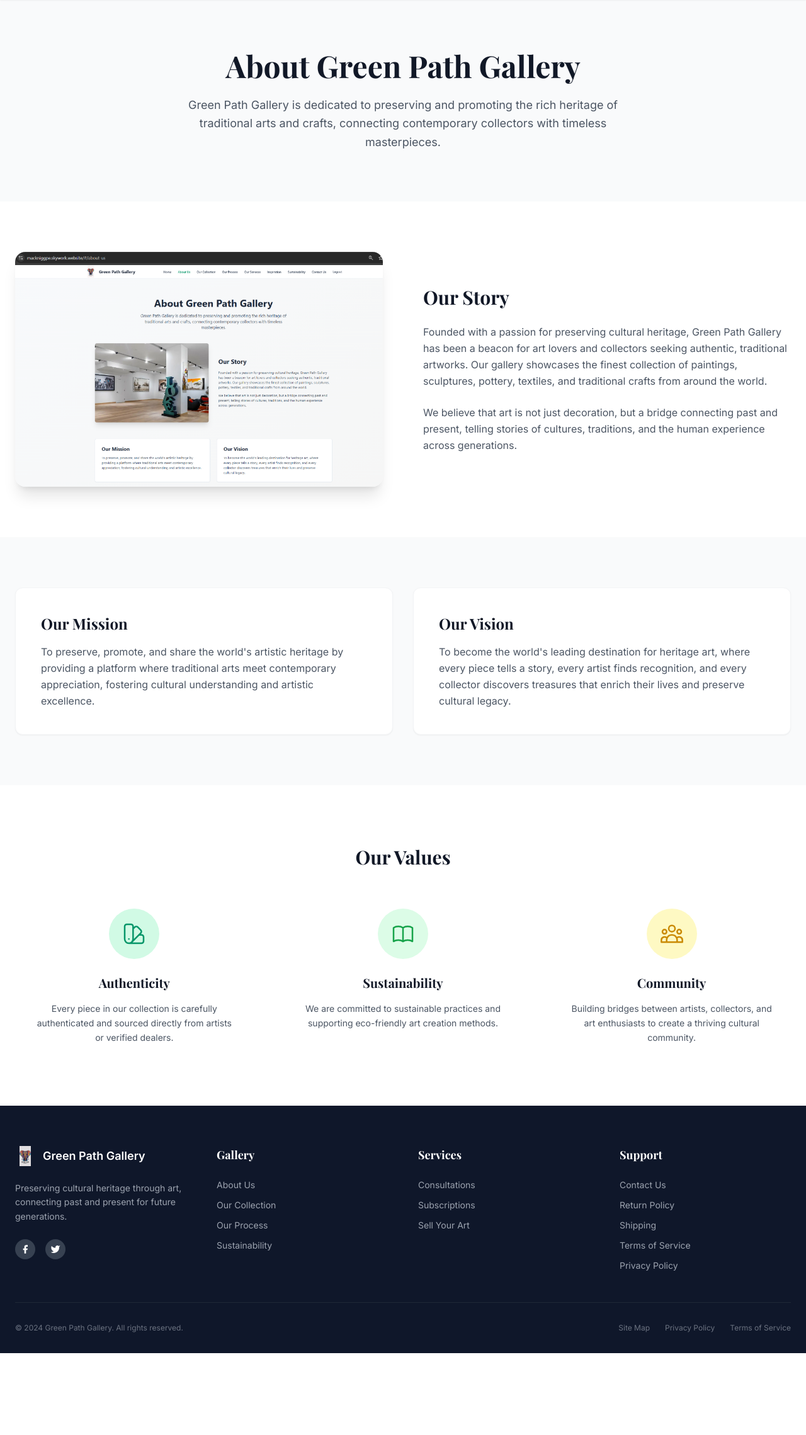
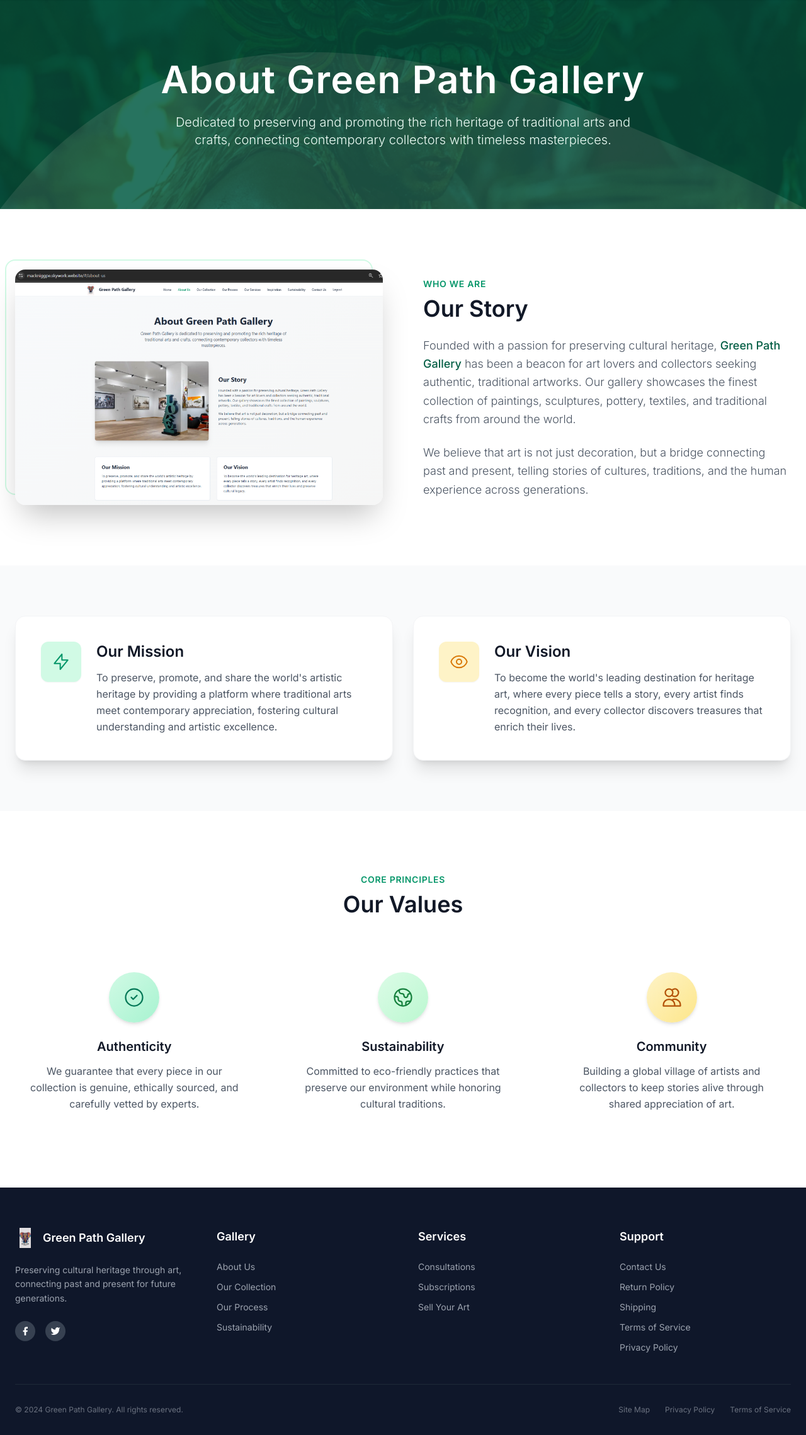
Before and after one commit to rozyrosh/greenpath, a PHP site: page /about.php in a window 1280 px wide. Shown: the part 72-2351 px from the top of the page at 63% size. Before the commit the page ends 2221 px from the top, so only its background shows below. Run offline with PHP 8.4, Linux system fonts and the light colour scheme; some libraries are stand-ins or nearby versions.

Commit message:
our process/about us
pages re design

```diff
--- a/about.php
+++ b/about.php
@@ -1,136 +1,174 @@
 <?php include 'includes/header.php'; ?>
 
-<!-- Header Section -->
-<section class="py-20 bg-gray-50 text-center">
-    <div class="container mx-auto px-6">
-        <h1 class="text-4xl md:text-5xl font-bold text-gray-900 mb-6 drop-shadow-sm font-serif">About Green Path Gallery
+<!-- Hero Section with Background Pattern -->
+<section class="relative py-24 bg-emerald-900 text-center overflow-hidden">
+    <!-- Decorative Background Elements -->
+    <div class="absolute inset-0 opacity-10">
+        <svg class="w-full h-full" viewBox="0 0 100 100" preserveAspectRatio="none">
+            <path d="M0 100 C 20 0 50 0 100 100 Z" fill="white" />
+        </svg>
+    </div>
+    <div class="absolute inset-0 bg-[url('assets/images/hero_bg.png')] bg-cover bg-center opacity-20 mix-blend-overlay">
+    </div>
+
+    <div class="relative z-10 container mx-auto px-6">
+        <h1 class="text-4xl md:text-6xl font-bold text-white mb-6 font-serif tracking-wide">About Green Path Gallery
         </h1>
-        <p class="text-lg text-gray-600 max-w-3xl mx-auto leading-relaxed">
-            Green Path Gallery is dedicated to preserving and promoting the rich heritage of traditional arts and
-            crafts, connecting contemporary collectors with timeless masterpieces.
+        <p class="text-lg md:text-xl text-emerald-50 max-w-3xl mx-auto leading-relaxed font-light">
+            Dedicated to preserving and promoting the rich heritage of traditional arts and crafts, connecting
+            contemporary collectors with timeless masterpieces.
         </p>
     </div>
 </section>
 
 <!-- Our Story Section -->
-<section class="py-20 bg-white">
+<section class="py-24 bg-white relative">
     <div class="container mx-auto px-6">
         <div class="flex flex-col md:flex-row items-center gap-16">
-            <div class="w-full md:w-1/2">
-                <div class="rounded-2xl overflow-hidden shadow-xl">
+            <div class="w-full md:w-1/2 relative">
+                <!-- Decorative Frame Effect -->
+                <div class="absolute -top-4 -left-4 w-full h-full border-2 border-emerald-100 rounded-2xl z-0"></div>
+                <div class="relative rounded-2xl overflow-hidden shadow-2xl z-10 group">
                     <img src="assets/images/gallery_interior.png" alt="Green Path Gallery Interior"
-                        class="w-full h-auto object-cover hover:scale-105 transition duration-700">
+                        class="w-full h-auto object-cover transform transition duration-700 group-hover:scale-105">
+                    <div
+                        class="absolute inset-0 bg-gradient-to-t from-black/50 to-transparent opacity-0 group-hover:opacity-100 transition-opacity duration-300">
+                    </div>
                 </div>
             </div>
 
             <div class="w-full md:w-1/2">
-                <h2 class="text-3xl font-bold text-gray-900 mb-6 font-serif">Our Story</h2>
-                <div class="space-y-6 text-gray-600 leading-relaxed text-base">
+                <span class="text-emerald-600 font-semibold tracking-wider uppercase text-sm">Who We Are</span>
+                <h2 class="text-4xl font-bold text-gray-900 mt-2 mb-6 font-serif">Our Story</h2>
+                <div class="space-y-6 text-gray-600 leading-relaxed text-lg font-light">
                     <p>
-                        Founded with a passion for preserving cultural heritage, Green Path Gallery has been a beacon
-                        for art lovers and collectors seeking authentic, traditional artworks. Our gallery showcases the
-                        finest collection of paintings, sculptures, pottery, textiles, and traditional crafts from
-                        around the world.
+                        Founded with a passion for preserving cultural heritage, <strong
+                            class="text-emerald-800 font-medium">Green Path Gallery</strong> has been a beacon for art
+                        lovers and collectors seeking authentic, traditional artworks. Our gallery showcases the finest
+                        collection of paintings, sculptures, pottery, textiles, and traditional crafts from around the
+                        world.
                     </p>
                     <p>
                         We believe that art is not just decoration, but a bridge connecting past and present, telling
                         stories of cultures, traditions, and the human experience across generations.
                     </p>
                 </div>
+                <!-- Signature or decorative element could go here -->
             </div>
         </div>
     </div>
 </section>
 
-<!-- Mission & Vision Section -->
-<section class="py-20 bg-gray-50">
+<!-- Mission & Vision Cards -->
+<section class="py-20 bg-gray-50 relative">
     <div class="container mx-auto px-6">
-        <div class="grid grid-cols-1 md:grid-cols-2 gap-8">
+        <div class="grid grid-cols-1 md:grid-cols-2 gap-8 -mt-10 md:-mt-0">
             <!-- Mission Card -->
             <div
-                class="bg-white p-10 rounded-xl shadow-sm border border-gray-100 hover:shadow-md transition duration-300">
-                <h3 class="text-2xl font-bold text-gray-900 mb-4 font-serif">Our Mission</h3>
-                <p class="text-gray-600 leading-relaxed">
-                    To preserve, promote, and share the world's artistic heritage by providing a platform where
-                    traditional arts meet contemporary appreciation, fostering cultural understanding and artistic
-                    excellence.
-                </p>
+                class="group bg-white p-10 rounded-2xl shadow-xl border border-gray-100 transition-all duration-300 hover:-translate-y-2 hover:shadow-2xl hover:border-emerald-200">
+                <div class="flex items-start gap-6">
+                    <div
+                        class="w-16 h-16 shrink-0 bg-emerald-100 text-emerald-600 rounded-xl flex items-center justify-center shadow-sm">
+                        <svg class="w-8 h-8" fill="none" stroke="currentColor" viewBox="0 0 24 24">
+                            <path stroke-linecap="round" stroke-linejoin="round" stroke-width="1.5"
+                                d="M13 10V3L4 14h7v7l9-11h-7z"></path>
+                        </svg>
+                    </div>
+                    <div>
+                        <h3 class="text-2xl font-bold text-gray-900 mb-3 font-serif">Our Mission</h3>
+                        <p class="text-gray-600 leading-relaxed">
+                            To preserve, promote, and share the world's artistic heritage by providing a platform where
+                            traditional arts meet contemporary appreciation, fostering cultural understanding and
+                            artistic excellence.
+                        </p>
+                    </div>
+                </div>
             </div>
 
             <!-- Vision Card -->
             <div
-                class="bg-white p-10 rounded-xl shadow-sm border border-gray-100 hover:shadow-md transition duration-300">
-                <h3 class="text-2xl font-bold text-gray-900 mb-4 font-serif">Our Vision</h3>
-                <p class="text-gray-600 leading-relaxed">
-                    To become the world's leading destination for heritage art, where every piece tells a story, every
-                    artist finds recognition, and every collector discovers treasures that enrich their lives and
-                    preserve cultural legacy.
-                </p>
+                class="group bg-white p-10 rounded-2xl shadow-xl border border-gray-100 transition-all duration-300 hover:-translate-y-2 hover:shadow-2xl hover:border-emerald-200">
+                <div class="flex items-start gap-6">
+                    <div
+                        class="w-16 h-16 shrink-0 bg-amber-100 text-amber-600 rounded-xl flex items-center justify-center shadow-sm">
+                        <svg class="w-8 h-8" fill="none" stroke="currentColor" viewBox="0 0 24 24">
+                            <path stroke-linecap="round" stroke-linejoin="round" stroke-width="1.5"
+                                d="M15 12a3 3 0 11-6 0 3 3 0 016 0z"></path>
+                            <path stroke-linecap="round" stroke-linejoin="round" stroke-width="1.5"
+                                d="M2.458 12C3.732 7.943 7.523 5 12 5c4.478 0 8.268 2.943 9.542 7-1.274 4.057-5.064 7-9.542 7-4.477 0-8.268-2.943-9.542-7z">
+                            </path>
+                        </svg>
+                    </div>
+                    <div>
+                        <h3 class="text-2xl font-bold text-gray-900 mb-3 font-serif">Our Vision</h3>
+                        <p class="text-gray-600 leading-relaxed">
+                            To become the world's leading destination for heritage art, where every piece tells a story,
+                            every artist finds recognition, and every collector discovers treasures that enrich their
+                            lives.
+                        </p>
+                    </div>
+                </div>
             </div>
         </div>
     </div>
 </section>
 
-<!-- Our Values Section -->
+<!-- Values Section -->
 <section class="py-24 bg-white">
     <div class="container mx-auto px-6">
         <div class="text-center mb-16">
-            <h2 class="text-3xl font-bold text-gray-900 font-serif">Our Values</h2>
+            <span class="text-emerald-600 font-semibold tracking-wider uppercase text-sm">Core Principles</span>
+            <h2 class="text-4xl font-bold text-gray-900 mt-2 font-serif">Our Values</h2>
         </div>
 
         <div class="grid grid-cols-1 md:grid-cols-3 gap-12 text-center">
             <!-- Value 1: Authenticity -->
-            <div class="flex flex-col items-center group">
+            <div class="group p-6 rounded-2xl transition hover:bg-emerald-50">
                 <div
-                    class="w-20 h-20 bg-emerald-100 text-emerald-600 rounded-full flex items-center justify-center mb-6 transition duration-300 group-hover:bg-emerald-600 group-hover:text-white">
-                    <!-- Icon: Palette/Art -->
-                    <svg class="w-10 h-10" fill="none" stroke="currentColor" viewBox="0 0 24 24">
+                    class="w-20 h-20 mx-auto bg-gradient-to-br from-emerald-100 to-emerald-200 text-emerald-700 rounded-full flex items-center justify-center mb-6 shadow-md transition-transform duration-300 group-hover:scale-110">
+                    <svg class="w-9 h-9" fill="none" stroke="currentColor" viewBox="0 0 24 24">
                         <path stroke-linecap="round" stroke-linejoin="round" stroke-width="1.5"
-                            d="M7 21a4 4 0 01-4-4V5a2 2 0 012-2h4a2 2 0 012 2v12a4 4 0 01-4 4zm0 0h12a2 2 0 002-2v-4a2 2 0 00-2-2h-2.343M11 7.343l1.657-1.657a2 2 0 012.828 0l2.829 2.829a2 2 0 010 2.828l-8.486 8.485M7 17h.01">
-                        </path>
+                            d="M9 12l2 2 4-4m6 2a9 9 0 11-18 0 9 9 0 0118 0z"></path>
                     </svg>
                 </div>
-                <h3 class="text-xl font-bold text-gray-900 mb-4">Authenticity</h3>
-                <p class="text-gray-600 text-sm leading-relaxed max-w-xs">
-                    Every piece in our collection is carefully authenticated and sourced directly from artists or
-                    verified dealers.
+                <h3 class="text-xl font-bold text-gray-900 mb-3">Authenticity</h3>
+                <p class="text-gray-600 leading-relaxed">
+                    We guarantee that every piece in our collection is genuine, ethically sourced, and carefully vetted
+                    by experts.
                 </p>
             </div>
 
             <!-- Value 2: Sustainability -->
-            <div class="flex flex-col items-center group">
+            <div class="group p-6 rounded-2xl transition hover:bg-green-50">
                 <div
-                    class="w-20 h-20 bg-green-100 text-green-600 rounded-full flex items-center justify-center mb-6 transition duration-300 group-hover:bg-green-600 group-hover:text-white">
-                    <!-- Icon: Sprout/Leaf -->
-                    <svg class="w-10 h-10" fill="none" stroke="currentColor" viewBox="0 0 24 24">
+                    class="w-20 h-20 mx-auto bg-gradient-to-br from-green-100 to-green-200 text-green-700 rounded-full flex items-center justify-center mb-6 shadow-md transition-transform duration-300 group-hover:scale-110">
+                    <svg class="w-9 h-9" fill="none" stroke="currentColor" viewBox="0 0 24 24">
                         <path stroke-linecap="round" stroke-linejoin="round" stroke-width="1.5"
-                            d="M12 6.253v13m0-13C10.832 5.477 9.246 5 7.5 5S4.168 5.477 3 6.253v13C4.168 18.477 5.754 18 7.5 18s3.332.477 4.5 1.253m0-13C13.168 5.477 14.754 5 16.5 5c1.747 0 3.332.477 4.5 1.253v13C19.832 18.477 18.247 18 16.5 18c-1.746 0-3.332.477-4.5 1.253">
+                            d="M3.055 11H5a2 2 0 012 2v1a2 2 0 002 2 2 2 0 012 2v2.945M8 3.935V5.5A2.5 2.5 0 0010.5 8h.5a2 2 0 012 2 2 2 0 104 0 2 2 0 012-2h1.064M15 20.488V18a2 2 0 012-2h3.064M21 12a9 9 0 11-18 0 9 9 0 0118 0z">
                         </path>
                     </svg>
-                    <!-- Alternative Seedling Icon -->
-                    <!-- <svg class="w-10 h-10" fill="none" stroke="currentColor" viewBox="0 0 24 24"><path stroke-linecap="round" stroke-linejoin="round" stroke-width="1.5" d="M4 16l4.586-4.586a2 2 0 012.828 0L16 16m-2-2l1.586-1.586a2 2 0 012.828 0L20 14m-6-6h.01M6 20h12a2 2 0 002-2V6a2 2 0 00-2-2H6a2 2 0 00-2 2v12a2 2 0 002 2z"></path></svg> Using generic nature icon above, swapping to specific sprout if preferred. Let's use a leaf/sprout icon manually constructed for 'Sustainability' -->
                 </div>
-                <h3 class="text-xl font-bold text-gray-900 mb-4">Sustainability</h3>
-                <p class="text-gray-600 text-sm leading-relaxed max-w-xs">
-                    We are committed to sustainable practices and supporting eco-friendly art creation methods.
+                <h3 class="text-xl font-bold text-gray-900 mb-3">Sustainability</h3>
+                <p class="text-gray-600 leading-relaxed">
+                    Committed to eco-friendly practices that preserve our environment while honoring cultural
+                    traditions.
                 </p>
             </div>
 
             <!-- Value 3: Community -->
-            <div class="flex flex-col items-center group">
+            <div class="group p-6 rounded-2xl transition hover:bg-amber-50">
                 <div
-                    class="w-20 h-20 bg-yellow-100 text-yellow-600 rounded-full flex items-center justify-center mb-6 transition duration-300 group-hover:bg-yellow-600 group-hover:text-white">
-                    <!-- Icon: Community/Hands -->
-                    <svg class="w-10 h-10" fill="none" stroke="currentColor" viewBox="0 0 24 24">
+                    class="w-20 h-20 mx-auto bg-gradient-to-br from-amber-100 to-amber-200 text-amber-700 rounded-full flex items-center justify-center mb-6 shadow-md transition-transform duration-300 group-hover:scale-110">
+                    <svg class="w-9 h-9" fill="none" stroke="currentColor" viewBox="0 0 24 24">
                         <path stroke-linecap="round" stroke-linejoin="round" stroke-width="1.5"
-                            d="M17 20h5v-2a3 3 0 00-5.356-1.857M17 20H7m10 0v-2c0-.656-.126-1.283-.356-1.857M7 20H2v-2a3 3 0 015.356-1.857M7 20v-2c0-.656.126-1.283.356-1.857m0 0a5.002 5.002 0 019.288 0M15 7a3 3 0 11-6 0 3 3 0 016 0zm6 3a2 2 0 11-4 0 2 2 0 014 0zM7 10a2 2 0 11-4 0 2 2 0 014 0z">
+                            d="M12 4.354a4 4 0 110 5.292M15 21H3v-1a6 6 0 0112 0v1zm0 0h6v-1a6 6 0 00-9-5.197M13 7a4 4 0 11-8 0 4 4 0 018 0z">
                         </path>
                     </svg>
                 </div>
-                <h3 class="text-xl font-bold text-gray-900 mb-4">Community</h3>
-                <p class="text-gray-600 text-sm leading-relaxed max-w-xs">
-                    Building bridges between artists, collectors, and art enthusiasts to create a thriving cultural
-                    community.
+                <h3 class="text-xl font-bold text-gray-900 mb-3">Community</h3>
+                <p class="text-gray-600 leading-relaxed">
+                    Building a global village of artists and collectors to keep stories alive through shared
+                    appreciation of art.
                 </p>
             </div>
         </div>
--- a/includes/header.php
+++ b/includes/header.php
@@ -26,9 +26,9 @@
                     },
                     fontFamily: {
                         sans: ['Inter', 'sans-serif'],
-                        serif: ['Playfair Display', 'serif'],
+                        serif: ['Inter', 'sans-serif'], // Changed to Inter to match user request
                     }
-                }
+        }
             }
         }
     </script>
@@ -43,7 +43,7 @@
         h4,
         h5,
         h6 {
-            font-family: 'Playfair Display', serif;
+            font-family: 'Inter', sans-serif;
         }
 
         .hero-overlay {
@@ -101,7 +101,7 @@
                         </div>
                     </div>
                 </div>
-                <a href="#" class="hover:text-emerald-600 transition">Our Process</a>
+                <a href="process.php" class="hover:text-emerald-600 transition">Our Process</a>
                 <a href="#" class="hover:text-emerald-600 transition">Our Services</a>
                 <a href="#" class="hover:text-emerald-600 transition">Inspiration</a>
                 <a href="#" class="hover:text-emerald-600 transition">Sustainability</a>
```
Also changed, not shown: process.php (added, +166 -0 lines).
